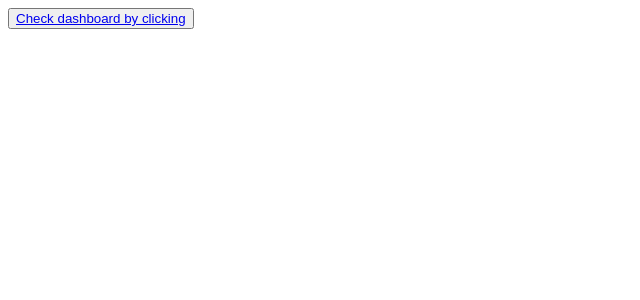
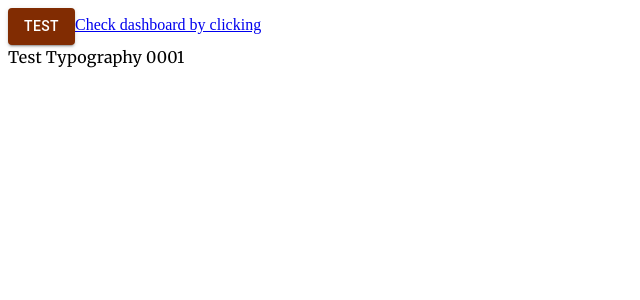
Before and after one commit to hannamaskalenka/cookbook, a React (Create React App) app in the folder frontend/: page / in a window 1280 px wide. Shown: the top 300 px of the page, without its empty margins (0-640 px from the left). Built offline with nearby package versions, Linux system fonts and the light colour scheme.

Commit message:
feature/mui-theme updated

```diff
--- a/frontend/package.json
+++ b/frontend/package.json
@@ -8,6 +8,7 @@
     "@mui/lab": "^5.0.0-alpha.110",
     "@mui/material": "^5.10.16",
     "@mui/styled-engine": "^5.10.16",
+    "@mui/styles": "^5.10.16",
     "@testing-library/jest-dom": "^5.16.5",
     "@testing-library/react": "^13.4.0",
     "@testing-library/user-event": "^13.5.0",
--- a/frontend/public/index.html
+++ b/frontend/public/index.html
@@ -24,6 +24,13 @@
       work correctly both with client-side routing and a non-root public URL.
       Learn how to configure a non-root public URL by running `npm run build`.
     -->
+    <!--Fonts Poppins and Merriweather-->
+    <link rel="preconnect" href="https://fonts.googleapis.com" />
+    <link rel="preconnect" href="https://fonts.gstatic.com" crossorigin />
+    <link
+      href="https://fonts.googleapis.com/css2?family=Merriweather:ital,wght@0,300;0,400;0,700;0,900;1,300;1,400;1,700;1,900&family=Poppins:ital,wght@0,100;0,200;0,300;0,400;0,500;0,700;0,800;0,900;1,100;1,200;1,300;1,400;1,500;1,600;1,700;1,800;1,900&display=swap"
+      rel="stylesheet"
+    />
     <title>React App</title>
   </head>
   <body>
--- a/frontend/src/index.tsx
+++ b/frontend/src/index.tsx
@@ -1,5 +1,7 @@
+import { ThemeProvider } from '@mui/material';
 import React from 'react';
 import ReactDOM from 'react-dom/client';
+import theme from 'style/theme';
 import App from './App';
 
 const root = ReactDOM.createRoot(
@@ -7,6 +9,8 @@ const root = ReactDOM.createRoot(
 );
 root.render(
   <React.StrictMode>
-    <App />
+    <ThemeProvider theme={theme}>
+      <App />
+    </ThemeProvider>
   </React.StrictMode>,
 );
--- a/frontend/src/pages/Home.tsx
+++ b/frontend/src/pages/Home.tsx
@@ -1,11 +1,16 @@
+import { Button, Typography } from '@mui/material';
 import { Link } from 'react-router-dom';
 
 const Home = () => {
   return (
     <div>
-      <button type="button">
-        <Link to="/dashboard">Check dashboard by clicking</Link>
-      </button>
+      <Button variant="contained" sx={{ bgcolor: 'accent.dark' }} type="button">
+        test
+      </Button>
+      <Link to="/dashboard">Check dashboard by clicking</Link>
+      <Typography sx={{ fontFamily: (theme) => theme.typography.display }}>
+        Test Typography 0001
+      </Typography>
     </div>
   );
 };
--- /dev/null
+++ b/frontend/src/style/theme.ts
@@ -0,0 +1,60 @@
+import { createTheme } from '@mui/material/styles';
+
+const theme = createTheme({
+  palette: {
+    primary: {
+      main: '#3E3E3E',
+      light: '#959595',
+      dark: '#000000',
+    },
+    background: {
+      default: '#679278',
+      paper: '#D3EBC7',
+    },
+    secondary: {
+      main: '#FEF7EC',
+      light: '#F5D6CE',
+      dark: '#DAD5C9',
+    },
+    neutrals: {
+      blue: '#FEF7EC',
+      red: '#F5D6CE',
+      grey: '#DAD5C9',
+    },
+    accent: {
+      main: '#A13702',
+      light: '#C9957',
+      dark: '#812C02',
+    },
+    common: {
+      white: '#FCFCFC',
+      black: '#3E3E3E',
+    },
+    icons: {
+      default: '#3E3E3E',
+      accent: '#679278',
+      inactive: '#B4B0A8',
+      alternative: '#FFFFFF',
+    },
+    text: {
+      primary: '#3E3E3E',
+      secondary: '#FFFFFF',
+    },
+  },
+  typography: {
+    display: {
+      fontFamily: 'Merriweather',
+      fontWeight: 400,
+    },
+    regular: {
+      fontFamily: 'Poppins',
+      fontWeight: 400,
+    },
+    accent: {
+      fontFamily: 'Poppins',
+      fontWeight: 600,
+    },
+  },
+});
+
+export default theme;
```
Also changed, not shown: frontend/src/style/types.ts (added, +51 -0 lines), 1 other file (tests, documents, lock files or other folders).
